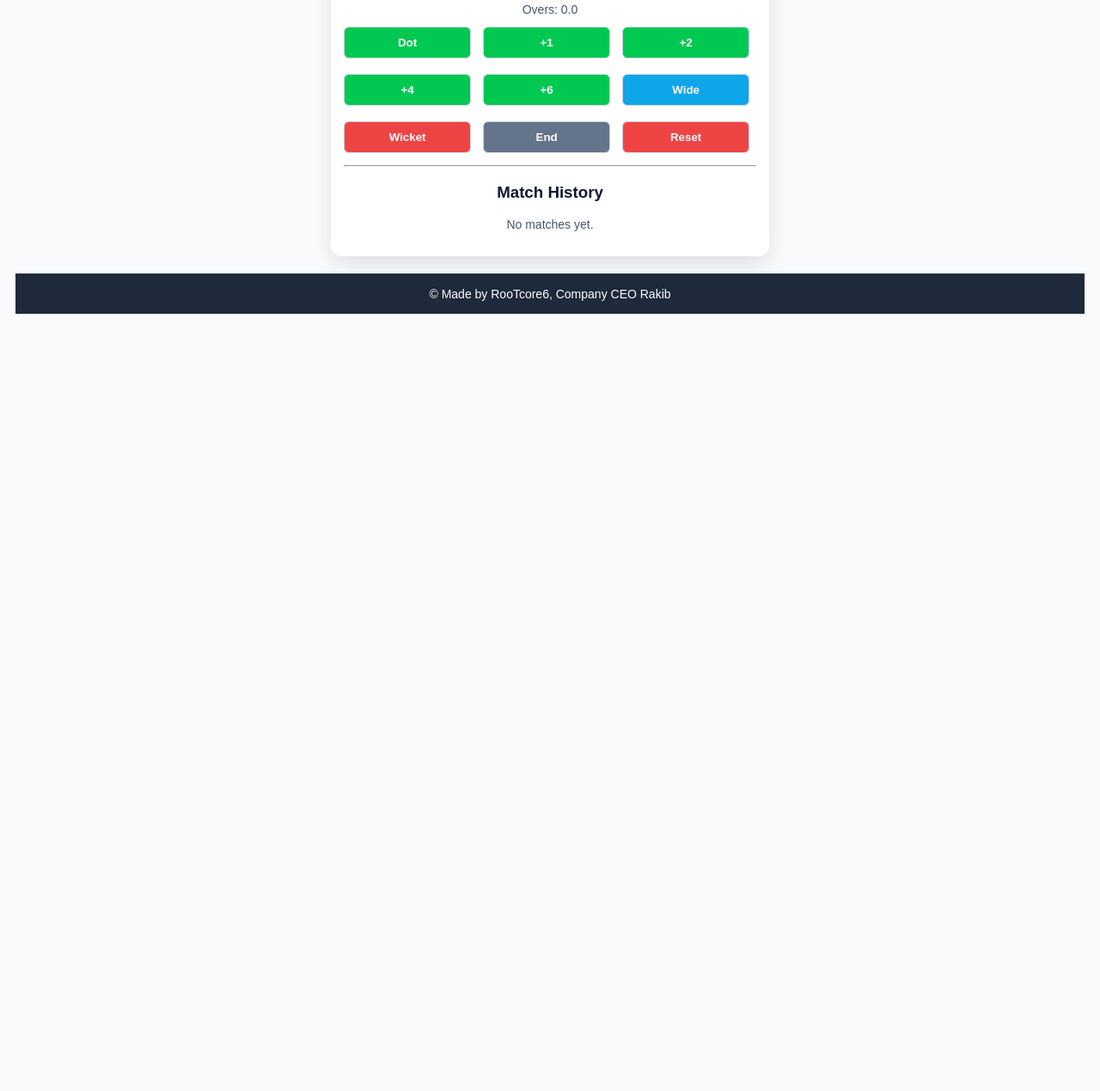
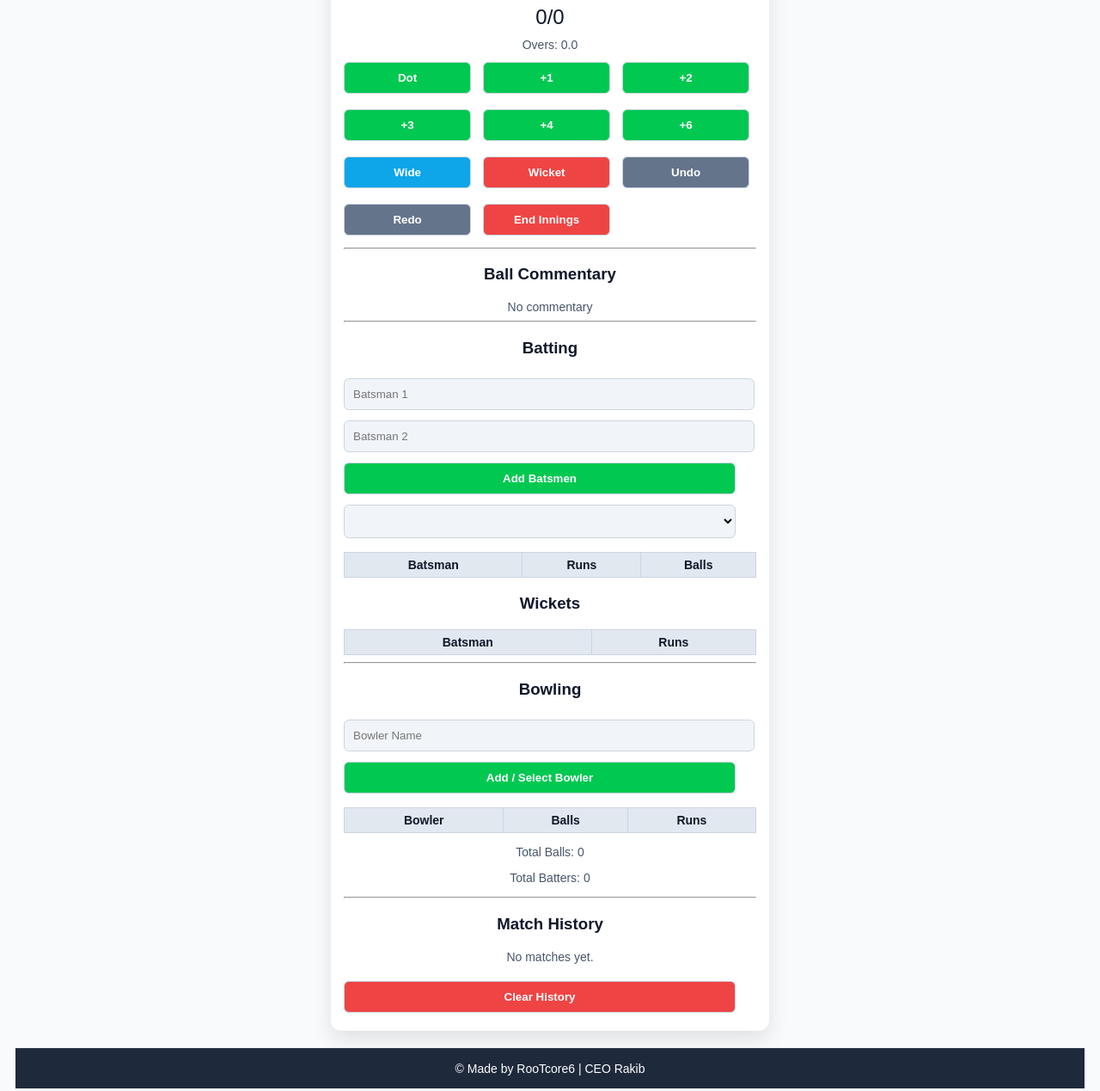
Before and after one commit to rakib-sk/Crickete_match_control_system-, a plain HTML site: page index.html in a window 1280 px wide. Shown: the part 354-1623 px from the top of the page at 86% size. Before the commit the page ends 800 px from the top, so only its background shows below. Drawn offline with Linux system fonts and the light colour scheme.

Commit message:
Add some feature in html

```diff
--- a/index.html
+++ b/index.html
@@ -2,16 +2,16 @@
 <html lang="en">
 <head>
 <meta charset="UTF-8">
-    <title>Cricket Match System</title>
+<title>Smart Cricket System</title>
 <meta name="viewport" content="width=device-width, initial-scale=1.0">
 <link rel="stylesheet" href="css/style.css">
 </head>
-
 <body>
 
 <div class="container">
-<h2> Match Control</h2>
+<h2>Smart Cricket System</h2>
 
+<h3>Teams</h3>
 <input id="teamA" placeholder="Team A Name">
 <input id="teamB" placeholder="Team B Name">
 <select id="battingSelect">
@@ -24,28 +24,71 @@
 <div class="score" id="score">0/0</div>
 <div class="small" id="over">Overs: 0.0</div>
 <div class="small" id="batting"></div>
+<div class="small" id="innings"></div>
 
 <div class="grid">
     <button onclick="run(0)">Dot</button>
     <button onclick="run(1)">+1</button>
     <button onclick="run(2)">+2</button>
+    <button onclick="run(3)">+3</button>
     <button onclick="run(4)">+4</button>
     <button onclick="run(6)">+6</button>
-
     <button class="blue" onclick="extra()">Wide</button>
     <button class="red" onclick="wicket()">Wicket</button>
+    <button class="gray" onclick="undo()">Undo</button>
+    <button class="gray" onclick="redo()">Redo</button>
+    <button class="red" onclick="endMatch()">End Innings</button>
+</div>
 
-    <button class="gray" onclick="endMatch()">End</button>
-    <button class="red" onclick="resetCurrent()">Reset</button>
-</div>
+<hr>
+<h3>Ball Commentary</h3>
+<div id="commentary" class="small">No commentary</div>
+
+<hr>
+<h3>Batting</h3>
+<input id="bat1" placeholder="Batsman 1">
+<input id="bat2" placeholder="Batsman 2">
+<button onclick="addBatsmen()">Add Batsmen</button>
+<select id="strikerSelect"></select>
+
+<table>
+<thead>
+<tr><th>Batsman</th><th>Runs</th><th>Balls</th></tr>
+</thead>
+<tbody id="batTable"></tbody>
+</table>
+
+<h3>Wickets</h3>
+<table>
+<thead>
+<tr><th>Batsman</th><th>Runs</th></tr>
+</thead>
+<tbody id="wicketTable"></tbody>
+</table>
+
+<hr>
+<h3>Bowling</h3>
+<input id="bowlerInput" placeholder="Bowler Name">
+<button onclick="addBowler()">Add / Select Bowler</button>
+<table>
+<thead>
+<tr><th>Bowler</th><th>Balls</th><th>Runs</th></tr>
+</thead>
+<tbody id="bowlTable"></tbody>
+</table>
+
+<p class="small">Total Balls: <span id="totalBalls">0</span></p>
+<p class="small">Total Batters: <span id="totalBatters">0</span></p>
 
 <hr>
 <h3>Match History</h3>
 <div id="history"></div>
+<button class="red" onclick="clearHistory()">Clear History</button>
+
 </div>
 
 <footer class="site-footer">
-        &copy; Made by RooTcore6, Company CEO Rakib
+&copy; Made by RooTcore6 | CEO Rakib
 </footer>
 
 <script src="js/main.js"></script>
```
Lines whose indentation alone changed are shown as unchanged.
